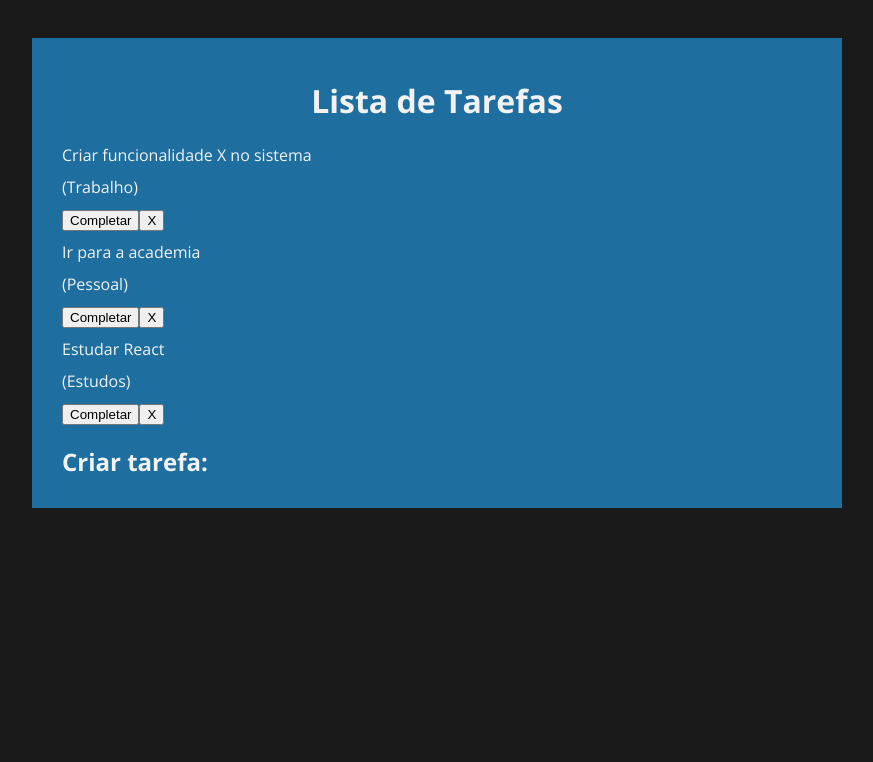
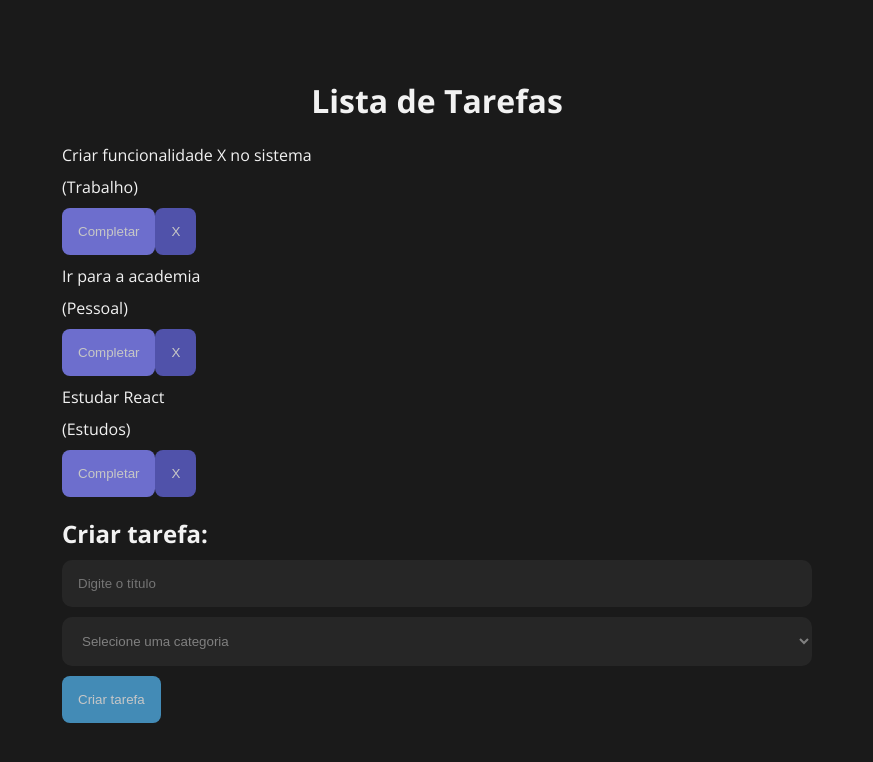
Before and after one commit to GuiCPessoa/ToDoList_React, a React (Vite) app in the folder toDoList/: page / in a window 1280 px wide. Shown: the top 762 px of the page, without its empty margins (203-1076 px from the left). Built offline with nearby package versions, Linux system fonts and the light colour scheme.

Commit message:
Managing form state

```diff
--- a/toDoList/src/App.css
+++ b/toDoList/src/App.css
@@ -25,7 +25,6 @@
   max-width: 46.875rem;
   margin: 0 auto 38.75rem;
   padding: 1.25rem 1.875rem;
-  background-color: #1e6f9f;
 }
 
 h1 {
@@ -43,3 +42,45 @@
 input {
   box-sizing: border-box;
 }
+
+button {
+  background-color: var(--blue);
+  color: var(--gray-100);
+  padding: 1rem 1rem;
+  border: none;
+  border-radius: 8px;
+  cursor: pointer;
+  opacity: 0.8;
+  transform: 0.3s;
+}
+
+button:hover{
+  opacity: 1;
+}
+
+.complete {
+  background-color: var(--purple);
+}
+
+.remove {
+  background-color: var(--purple-dark);
+}
+
+.todo-form {
+  padding-bottom: 1.5rem;
+}
+
+input, select {
+  background-color: var(--gray-500);
+  color: var(--gray-300);
+  padding: 1rem;
+  margin-bottom: 0.625rem;
+  border: none;
+  border-radius: 10px;
+  width: 100%;
+}
+
+input:hover, select:hover {
+  color: var(--gray-100);
+  border: 1px solid var(--purple);
+}
--- a/toDoList/src/App.jsx
+++ b/toDoList/src/App.jsx
@@ -31,7 +31,7 @@
       <h1>Lista de Tarefas</h1>
       <div className="todo-list">
         {todos.map((todo) => (
-          <Todo todo={todo}/>
+          <Todo key={todo.id} todo={todo}/>
         ))}
       </div>
       <TodoForm/>
--- a/toDoList/src/components/Todo.jsx
+++ b/toDoList/src/components/Todo.jsx
@@ -8,8 +8,8 @@
               <p className="category">({todo.category})</p>
             </div>
             <div>
-              <button>Completar</button>
-              <button>X</button>
+              <button className="complete">Completar</button>
+              <button className="remove">X</button>
             </div>
           </div>
     )
--- a/toDoList/src/components/TodoForm.jsx
+++ b/toDoList/src/components/TodoForm.jsx
@@ -1,8 +1,37 @@
-import React from 'react';
+import { useState } from 'react';
 
 const TodoForm = () => {
+    const [value, setValue] = useState("");
+    const [category, setCategory] = useState("");
+
+    const handleSubmit = (e) =>{
+        e.preventDefault();
+        if(!value || !category) return;
+        setValue("")
+        setCategory("")
+    };
+
     return <div className="todo-form">
         <h2>Criar tarefa:</h2>
+        <form onSubmit={handleSubmit}>
+            <input
+            type="text"
+            placeholder="Digite o título"
+            value={value}
+            onChange={(e) => setValue(e.target.value)}
+            />
+
+            <select value={category} onChange={(e) => setCategory(e.target.value)}>
+                <option value="">Selecione uma categoria</option>
+                <option value="Trabalho">Trabalho</option>
+                <option value="Pessoal">Pessoal</option>
+                <option value="Estudos">Estudos</option>
+            </select>
+
+            <button
+            type="submit">Criar tarefa
+            </button>
+        </form>
     </div>
 };
 
```
